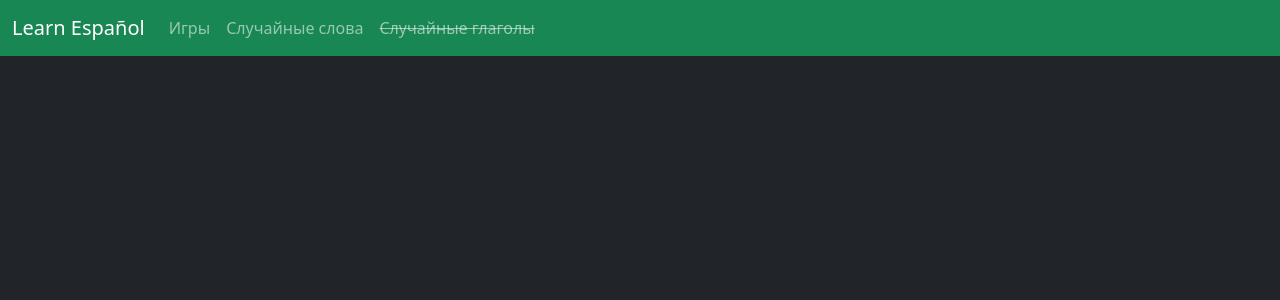
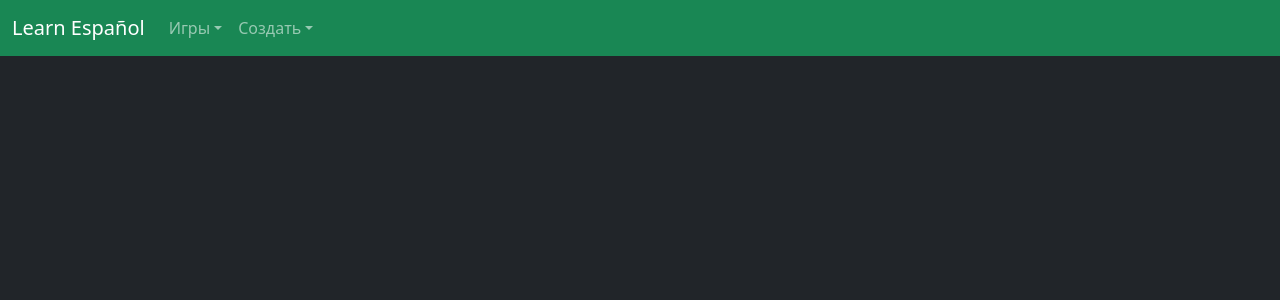
Before and after one commit to Zendelll/My-laguage-app, a Django app: template games/templates/games/basic_template.html in a window 1280 px wide. Shown: the top 300 px of the page. Run offline with Django 5.2, Linux system fonts and the light colour scheme; the template is opened without the code that fills it, so the values that code supplies are empty.

Commit message:
changed navbar links to two drop downs

```diff
--- a/games/templates/games/basic_template.html
+++ b/games/templates/games/basic_template.html
@@ -19,14 +19,20 @@
           </button>
           <div class="collapse navbar-collapse" id="collapsibleNavbar">
             <ul class="navbar-nav">
-              <li class="nav-item">
-                <a class="nav-link" href="{% url 'games:index'%}">Игры</a>
+              <li class="nav-item dropdown">
+                <a class="nav-link dropdown-toggle" href="#" id="navbarDarkDropdownMenuLink" role="button" data-bs-toggle="dropdown" aria-expanded="false">Игры</a>
+                <ul class="dropdown-menu dropdown-menu-dark" aria-labelledby="navbarDarkDropdownMenuLink">
+                  <li><a class="dropdown-item" href="{% url 'games:index'%}">Все игры</a></li>
+                  <li><a class="dropdown-item" href="{% url 'games:random_game'%}">Случайные слова</a></li>
+                  <li><a class="dropdown-item" href="#"><s>Случайные глаголы</s></a></li>
+                </ul>
               </li>
-              <li class="nav-item">
-                <a class="nav-link" href="{% url 'games:random_game'%}">Случайные слова</a>
-              </li>
-              <li class="nav-item">
-                <a class="nav-link" href="#"><s>Случайные глаголы</s></a>
+              <li class="nav-item dropdown">
+                <a class="nav-link dropdown-toggle" href="#" id="navbarDarkDropdownMenuLink" role="button" data-bs-toggle="dropdown" aria-expanded="false">Создать</a>
+                <ul class="dropdown-menu dropdown-menu-dark" aria-labelledby="navbarDarkDropdownMenuLink">
+                  <li><a class="dropdown-item" href="{% url 'games:new_word'%}">Создать слово</a></li>
+                  <li><a class="dropdown-item" href="#"><s>Создать тему</s></a></li>
+                </ul>
               </li>
             </ul>
           </div>
```
